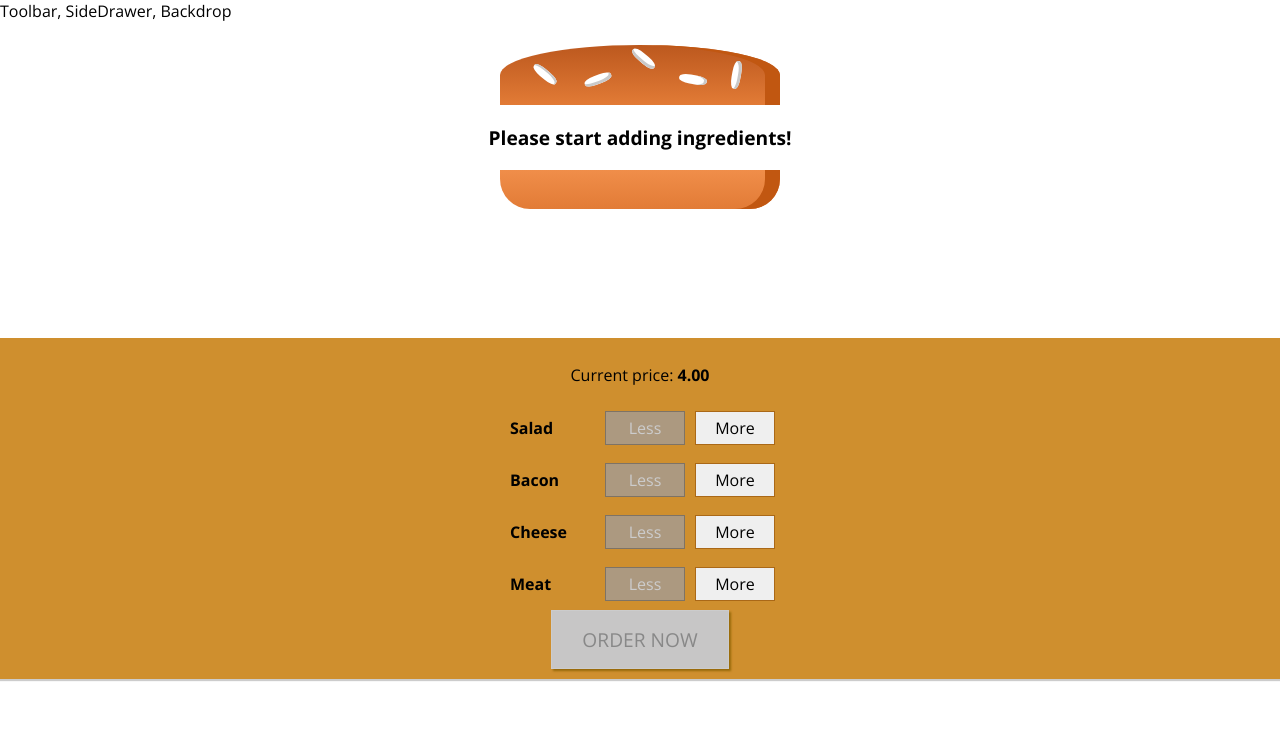
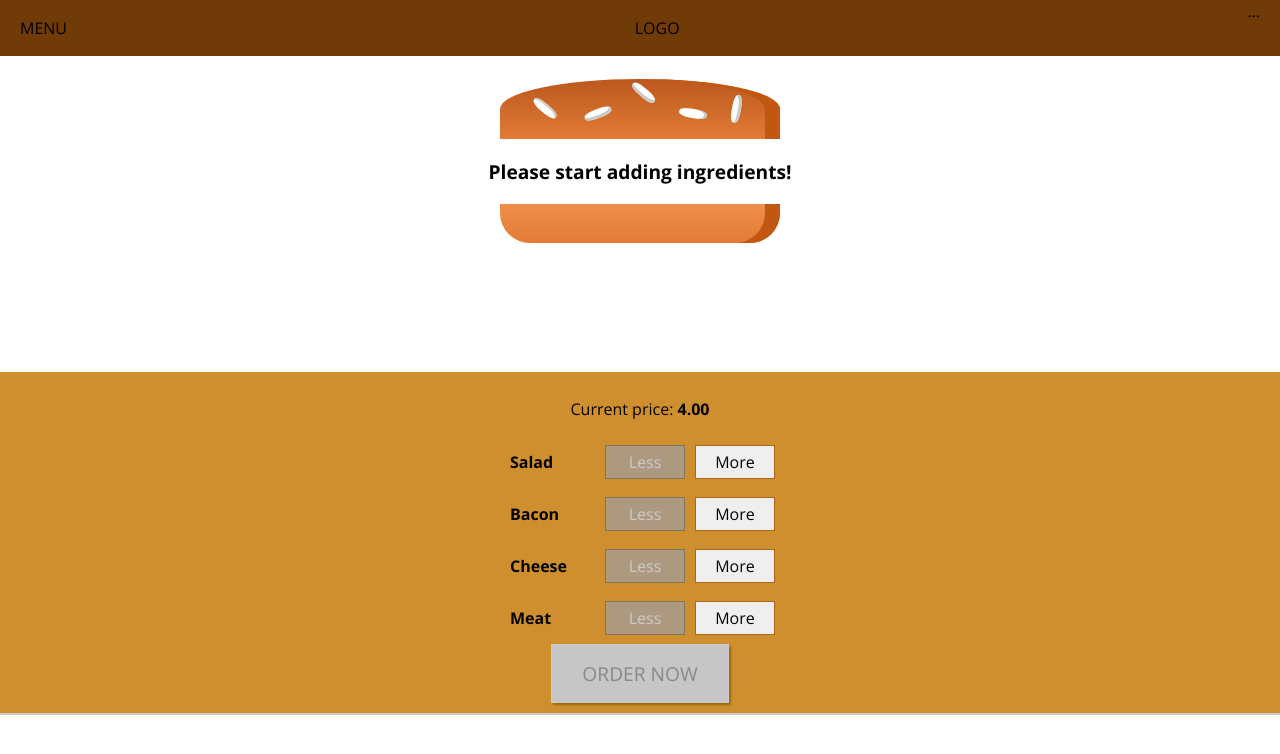
Before and after one commit to fcd1/burger-builder, a React (Create React App) app: page / in a window 1280 px wide. Shown: the top 754 px of the page. Built offline with nearby package versions, Linux system fonts and the light colour scheme.

Commit message:
End Sec 8, Lec 167: Adding a Toolbar

```diff
--- a/src/components/Layout/Layout.js
+++ b/src/components/Layout/Layout.js
@@ -1,10 +1,11 @@
 import React from 'react';
 import Aux from '../../hoc/Aux';
 import styles from './Layout.module.css'
+import Toolbar from '../Navigation/Toolbar/Toolbar';
 
 const layout = (props) => (
     <Aux>
-        <div>Toolbar, SideDrawer, Backdrop</div>
+        <Toolbar />
         <main className={styles.Content}>
             {props.children}
         </main>
--- a/src/components/Layout/Layout.module.css
+++ b/src/components/Layout/Layout.module.css
@@ -1,3 +1,3 @@
 .Content {
-    margin-top: 16px;
+    margin-top: 72px;
 }
--- /dev/null
+++ b/src/components/Navigation/Toolbar/Toolbar.js
@@ -0,0 +1,14 @@
+import React from 'react';
+import styles from './Toolbar.module.css'
+
+const toolbar = (props) => (
+    <header className={styles.Toolbar}>
+        <div>MENU</div>
+        <div>LOGO</div>
+        <nav>
+            ...
+        </nav>
+    </header>
+);
+
+export default toolbar;
--- /dev/null
+++ b/src/components/Navigation/Toolbar/Toolbar.module.css
@@ -0,0 +1,18 @@
+.Toolbar {
+    height: 56px;
+    width: 100%;
+    position: fixed;
+    top: 0;
+    left: 0;
+    background-color: #703b06;
+    display: flex;
+    justify-content: space-between;
+    align-items: center;
+    padding: 0 20px;
+    box-sizing: border-box;
+    z-index: 90;
+}
+
+.Toolbar nav {
+    height: 100%;
+}
```
